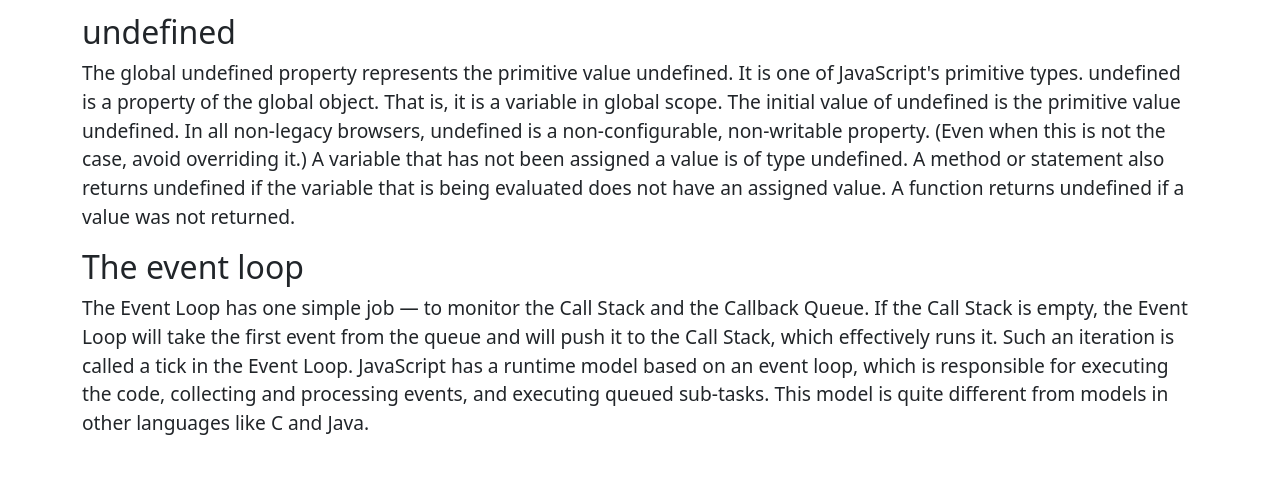
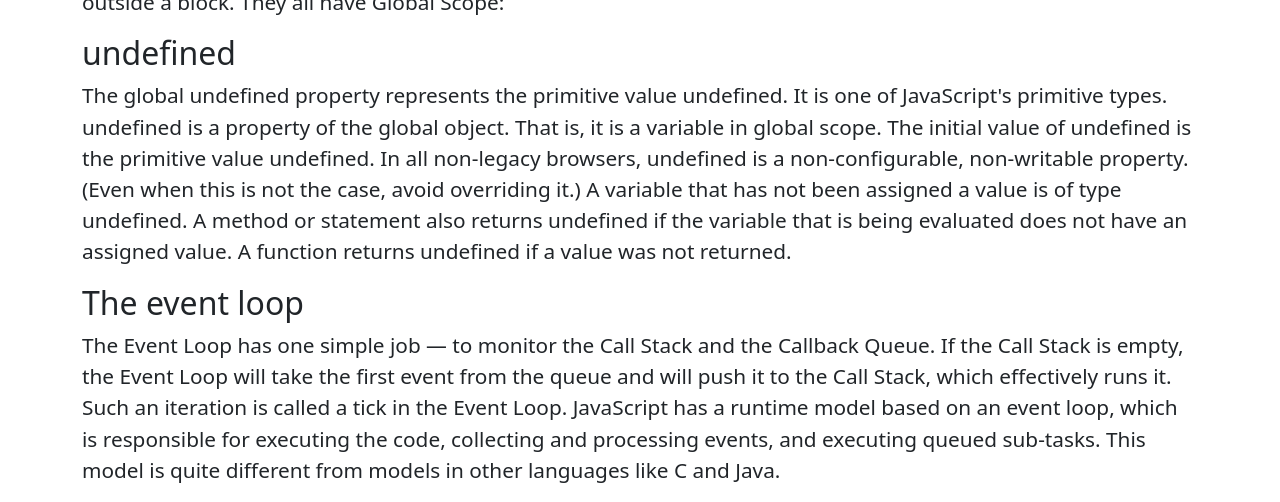
Before and after one commit to anikshajol/typingmonster, a plain HTML site: page blog.html in a window 1280 px wide. Shown: the part 789-1291 px from the top of the page. Before the commit the page ends 1243 px from the top, so only its background shows below. Drawn offline with nearby package versions, Linux system fonts and the light colour scheme.

Commit message:
style added

```diff
--- a/blog.html
+++ b/blog.html
@@ -31,11 +31,7 @@
       }
 
       p {
-        font-size: 1.2rem;
-      }
-
-      article {
-        font-size: ;
+        font-size: 1.3rem;
       }
     </style>
   </head>
```
